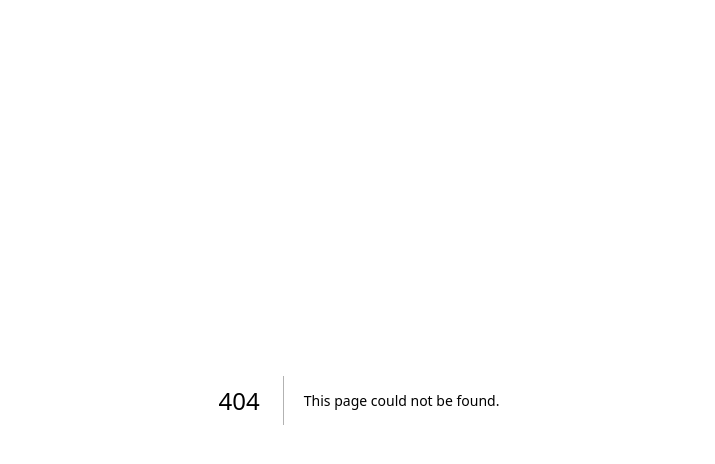
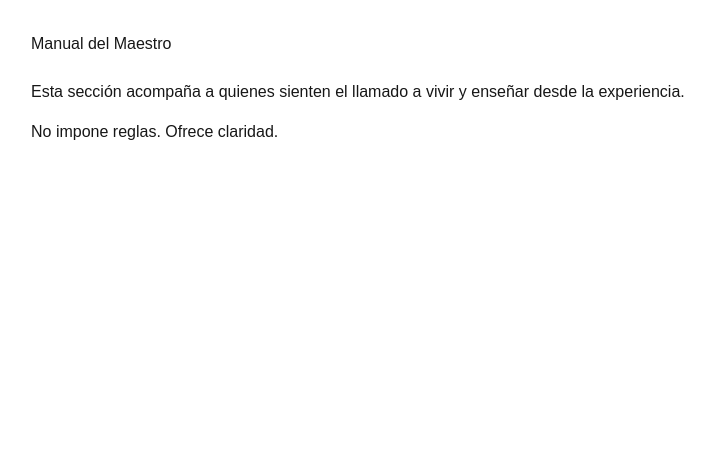
Before and after one commit to verovilab/camino-ucdm, a Next.js app: page /manual in a window 1280 px wide. Before the commit this address had no page. Shown: the top 464 px of the page, without its empty margins (281-996 px from the left). Built offline with nearby package versions, Linux system fonts and the light colour scheme.

Commit message:
Create ManualPage component with introductory content

```diff
--- /dev/null
+++ b/app/manual/page.tsx
@@ -0,0 +1,17 @@
+export default function ManualPage() {
+  return (
+    <main style={{ padding: "2rem", maxWidth: 720, margin: "0 auto" }}>
+      <h1>Manual del Maestro</h1>
+
+      <p style={{ marginTop: "1.5rem" }}>
+        Esta sección acompaña a quienes sienten el llamado
+        a vivir y enseñar desde la experiencia.
+      </p>
+
+      <p style={{ marginTop: "1rem" }}>
+        No impone reglas.
+        Ofrece claridad.
+      </p>
+    </main>
+  );
+}
```
